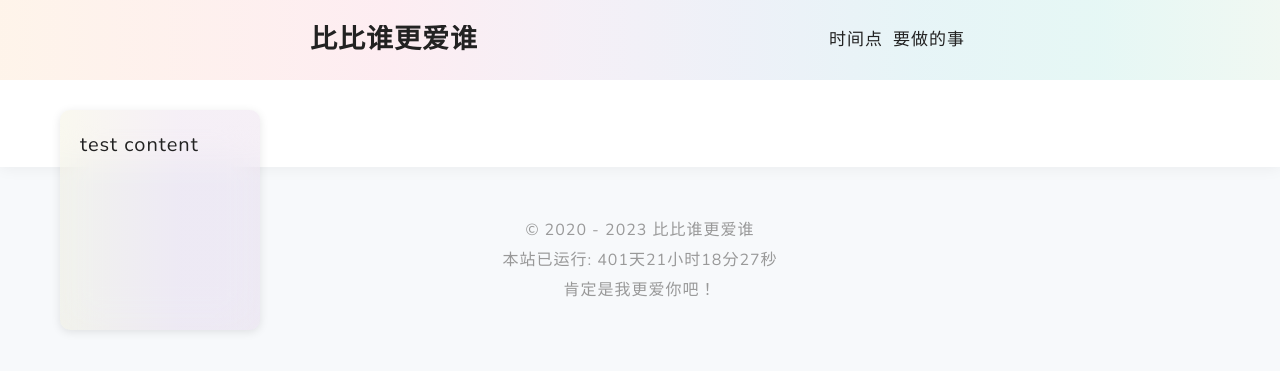
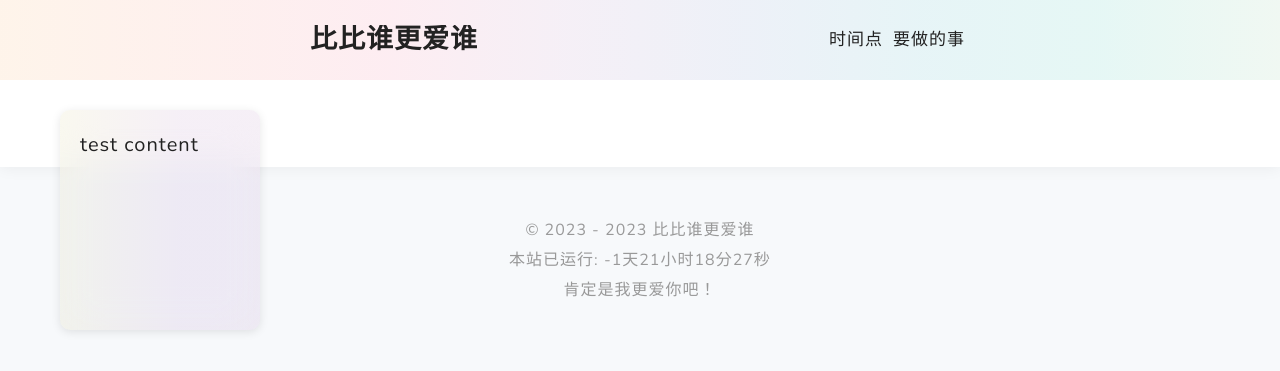
Before and after one commit to asicnite/hidden, a Jekyll site: the page built from index.html, in a window 1280 px wide. Shown: the top 371 px of the page. Built offline with Jekyll 4.4.1, drawn with Linux system fonts in a browser that asks for light colours; nearby versions of some CDN libraries; some web fonts are replaced; Markdown is read by kramdown in place of the engine named in the settings.

Commit message:
Update default.html

```diff
--- a/_layouts/default.html
+++ b/_layouts/default.html
@@ -33,12 +33,12 @@
 			</div>
 		</div>
 		<footer>
-			&copy; 2020 - {{ site.time | date: "%Y" }} {{ site.title }}<br/>
+			&copy; 2023 - {{ site.time | date: "%Y" }} {{ site.title }}<br/>
 			<span id="rt"></span><br/>
 			<script type="text/javascript">
 				function runtime(){
 					// 初始时间，月/日/年 时:分:秒
-					X = new Date("12/11/2021 17:24:41");
+					X = new Date("1/17/2023 17:24:41");
 					Y = new Date();
 					T = (Y.getTime()-X.getTime());
 					M = 24*60*60*1000;
```
